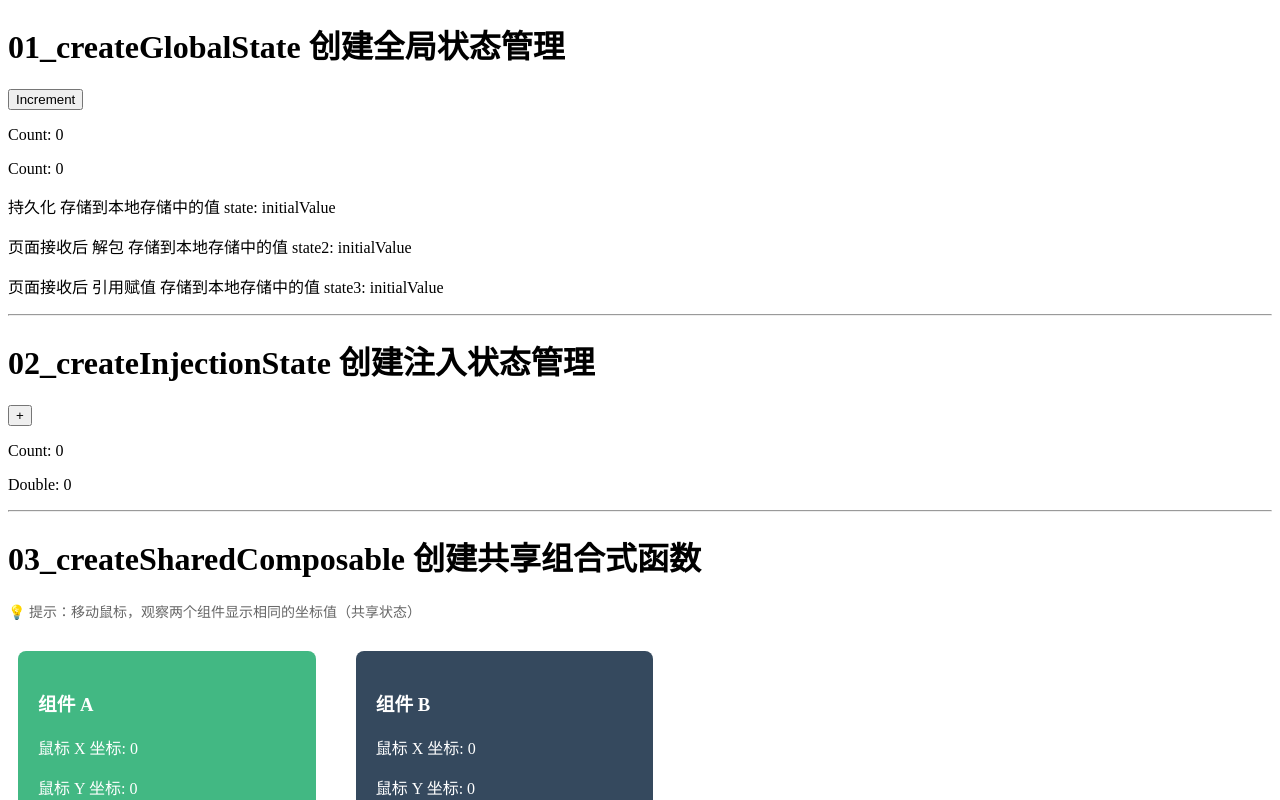
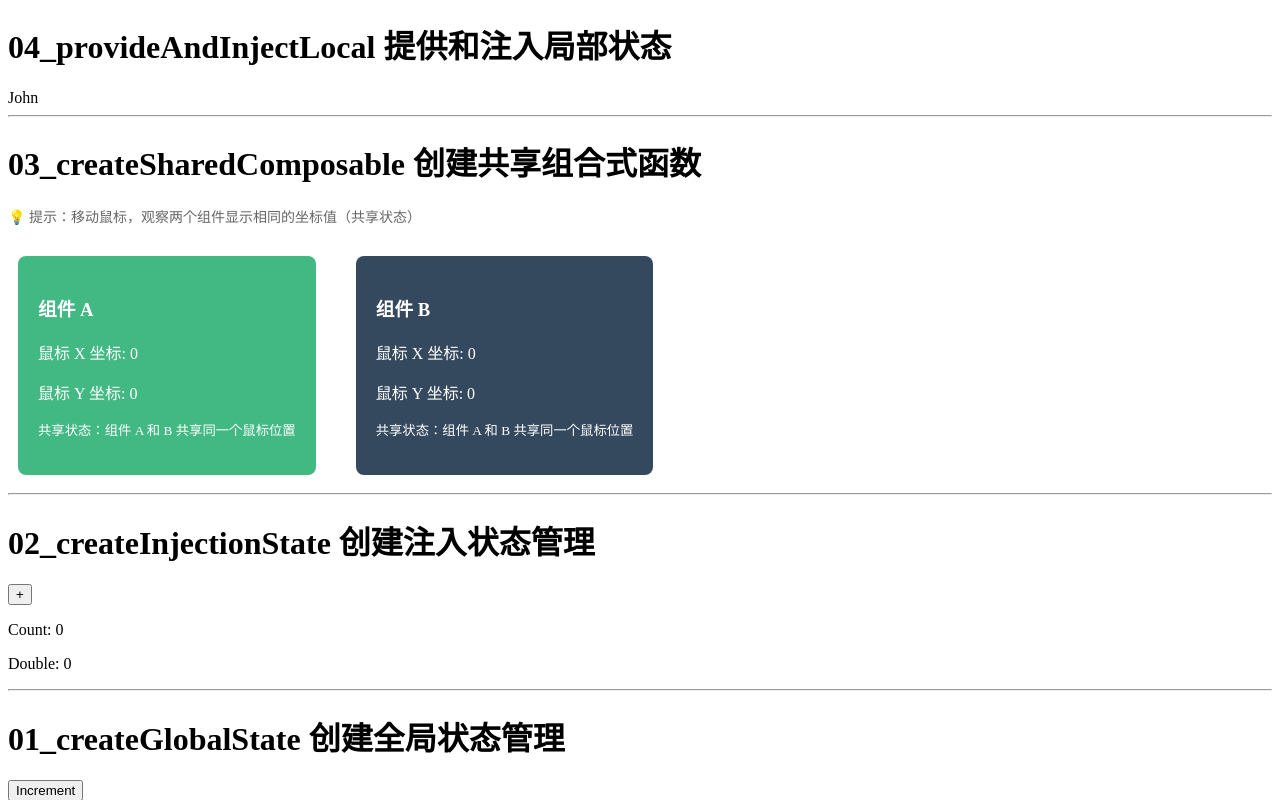
Before and after one commit to propoet/vueuse-demo, a Vue app: page / in a window 1280 px wide. Shown: the top 800 px of the page. Built offline with nearby package versions, Linux system fonts and the light colour scheme.

Commit message:
provideAndInjectLocal

```diff
--- a/src/App.vue
+++ b/src/App.vue
@@ -2,12 +2,14 @@
 import createGlobalState from "./components/01_createGlobalState/index.vue";
 import createInjectionState from "./components/02_createInjectionState/index.vue";
 import createSharedComposable from "./components/03_createSharedComposable/index.vue";
+import provideAndInjectLocal from "./components/04_provideAndInjectLocal/index.vue";
 </script>
 
 <template>
+  <provideAndInjectLocal />
+  <createSharedComposable />
+  <createInjectionState />
   <createGlobalState />
-  <createInjectionState />
-  <createSharedComposable />
 </template>
 
 <style scoped></style>
--- /dev/null
+++ b/src/components/04_provideAndInjectLocal/index.vue
@@ -0,0 +1,12 @@
+<template>
+  <h1>04_provideAndInjectLocal 提供和注入局部状态</h1>
+  {{ name }}
+  <hr />
+</template>
+
+<script setup lang="ts">
+import { provideLocal, injectLocal } from "@vueuse/core";
+
+provideLocal("name", "John");
+const name = injectLocal("name");
+</script>
```
